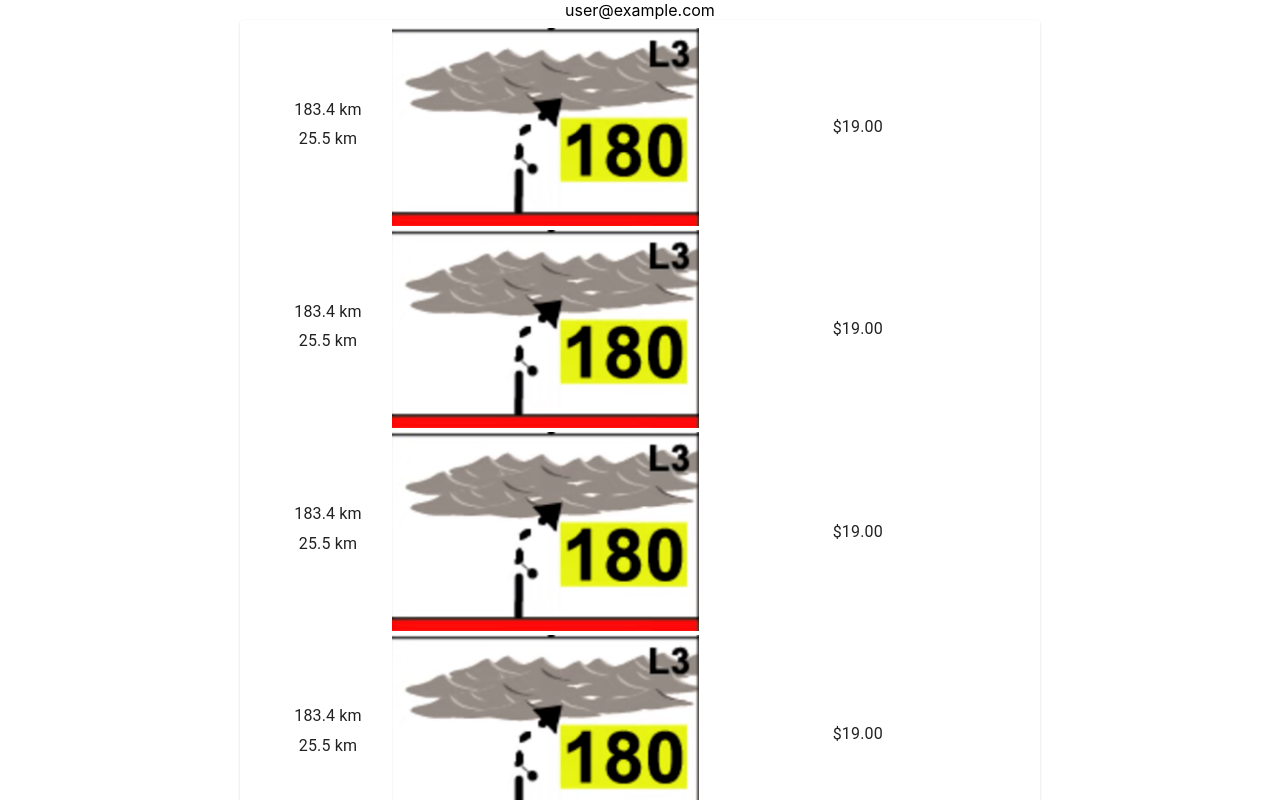
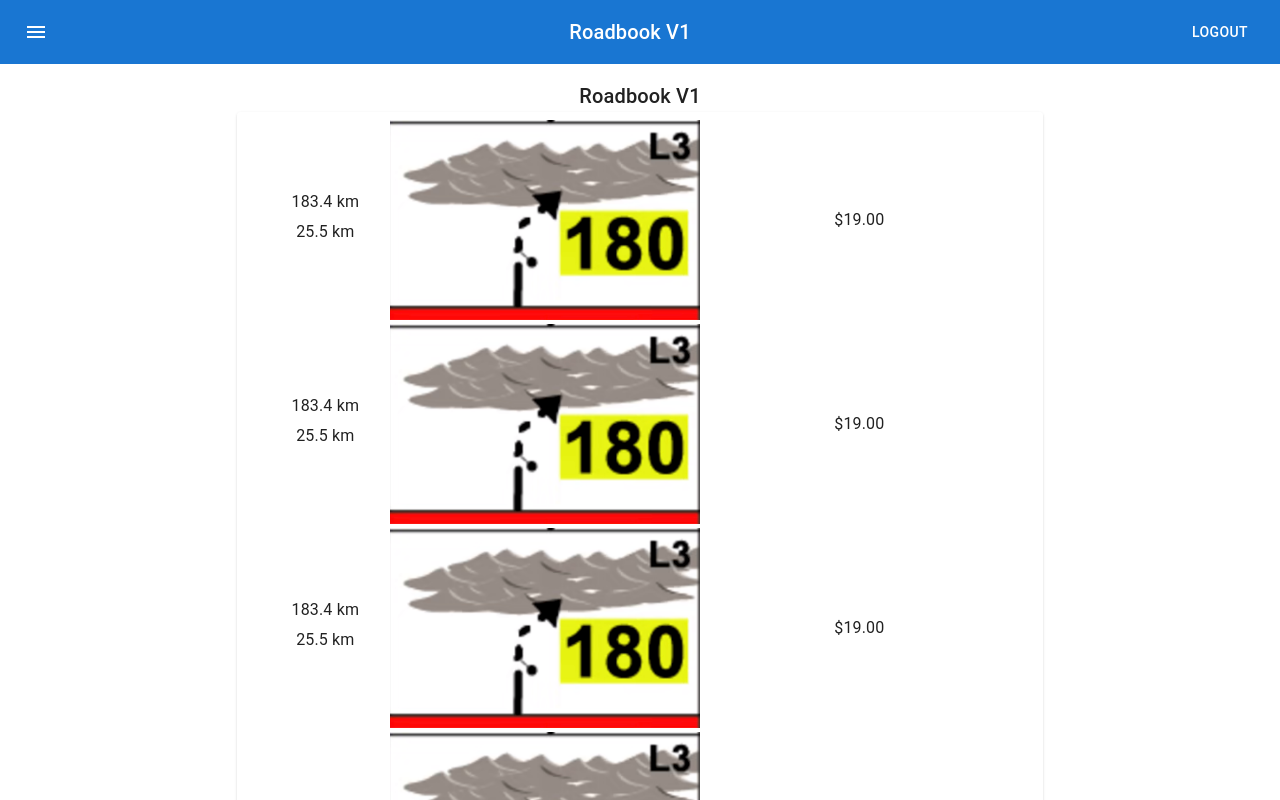
Before and after one commit to ALAxHxC/roadbook-v1, a React (Create React App) app: page /dashboard in a window 1280 px wide. Shown: the top 800 px of the page. Built offline with nearby package versions, Linux system fonts and the light colour scheme; no server answers; the database is empty; sample sign-in values are in the browser's storage.

Commit message:
Bar navigation

```diff
--- a/src/componets/dashboard/index.js
+++ b/src/componets/dashboard/index.js
@@ -8,7 +8,18 @@ import Item from "./item";
 //MATERIAL UI
 import { makeStyles } from "@material-ui/core/styles";
 import Paper from "@material-ui/core/Paper";
-//import menuPage from "../dashboard/menu";
+//MENU
+import AppBar from '@mui/material/AppBar';
+import Box from '@mui/material/Box';
+import Toolbar from '@mui/material/Toolbar';
+import IconButton from '@mui/material/IconButton';
+import MenuIcon from '@mui/icons-material/Menu';
+import Typography from '@mui/material/Typography';
+import Button from '@mui/material/Button';
+import useScrollTrigger from '@mui/material/useScrollTrigger';
+import PropTypes from 'prop-types';
+import Container from '@mui/material/Container';
+import CssBaseline from '@mui/material/CssBaseline';
 
 const useStyles = makeStyles((theme) => ({
 	root: {
@@ -17,7 +28,7 @@ const useStyles = makeStyles((theme) => ({
 	paper: {
 		padding: theme.spacing(2),
 		margin: "auto",
-		maxWidth: "60%",
+		maxWidth: "70%",
 		overflowY: "scroll"
 	},
 	image: {
@@ -30,7 +41,33 @@ const useStyles = makeStyles((theme) => ({
 	}
 }));
 
-function Dashboard() {
+
+function ElevationScroll(props) {
+	const { children, window } = props;
+	// Note that you normally won't need to set the window ref as useScrollTrigger
+	// will default to window.
+	// This is only being set here because the demo is in an iframe.
+	const trigger = useScrollTrigger({
+		disableHysteresis: true,
+		threshold: 0,
+		target: window ? window() : undefined,
+	});
+
+	return React.cloneElement(children, {
+		elevation: trigger ? 4 : 0,
+	});
+}
+
+ElevationScroll.propTypes = {
+	children: PropTypes.element.isRequired,
+	/**
+	 * Injected by the documentation to work in an iframe.
+	 * You won't need it on your project.
+	 */
+	window: PropTypes.func,
+};
+
+function Dashboard(props) {
 	const classes = useStyles();
 	//Data de geolocalizacion
 	const [position, setPosition] = useState([0, 0]);
@@ -77,14 +114,39 @@ function Dashboard() {
 		fetchUserName();
 	}, [user, loading]);
 	return (
-		<div className="dashboard">
-			<div className="dashboard__container">
-				<div>{name}</div>
-				<div>{user?.email}</div>
-				<div className={classes.root}>
+
+		<React.Fragment>
+			<CssBaseline />
+			<ElevationScroll {...props}>
+				<AppBar position="fixed">
+					<Toolbar>
+						<IconButton
+							size="large"
+							edge="start"
+							color="inherit"
+							aria-label="menu"
+							sx={{ mr: 2 }}
+						>
+							<MenuIcon />
+						</IconButton>
+						<Typography variant="h6" component="div" sx={{ flexGrow: 1 }}>
+							Roadbook V1
+						</Typography>
+						<Button color="inherit" onClick={logout}>Logout</Button>
+					</Toolbar>
+				</AppBar>
+			</ElevationScroll>
+			<Toolbar />
+			<Container>
+
+				<Box sx={{ my: 2 }}>
+					<Typography variant="h6" component="div" sx={{ flexGrow: 1 }}>
+						Roadbook V1
+					</Typography>
 					{loadPoints()}
-				</div>
-			</div></div>
+				</Box>
+			</Container>
+		</React.Fragment>
 	);
 }
 export default Dashboard;
--- a/src/componets/login.js
+++ b/src/componets/login.js
@@ -18,7 +18,6 @@ const Login = () => {
 	const [user, loading, error] = useAuthState(auth);
 	const history = useHistory();
 
-  //const classes = useStyles();/*
 	useEffect(() => {
 		const useStyles = makeStyles((theme) => ({
 			paper: {
```
Also changed, not shown: 1 other file (tests, documents, lock files or other folders). Lines whose indentation alone changed are shown as unchanged.
